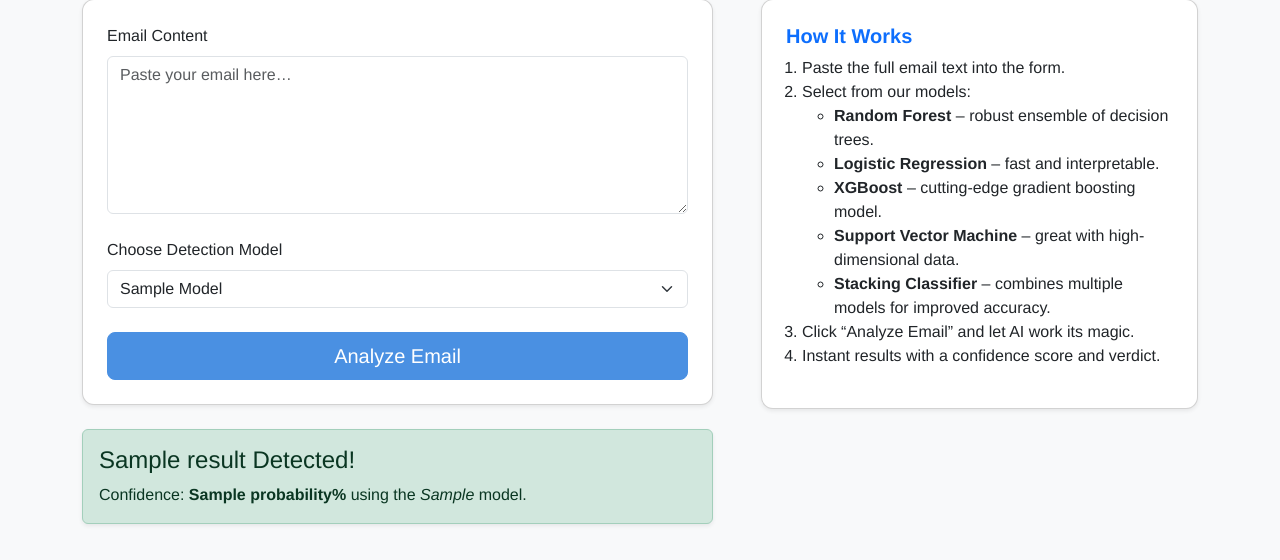
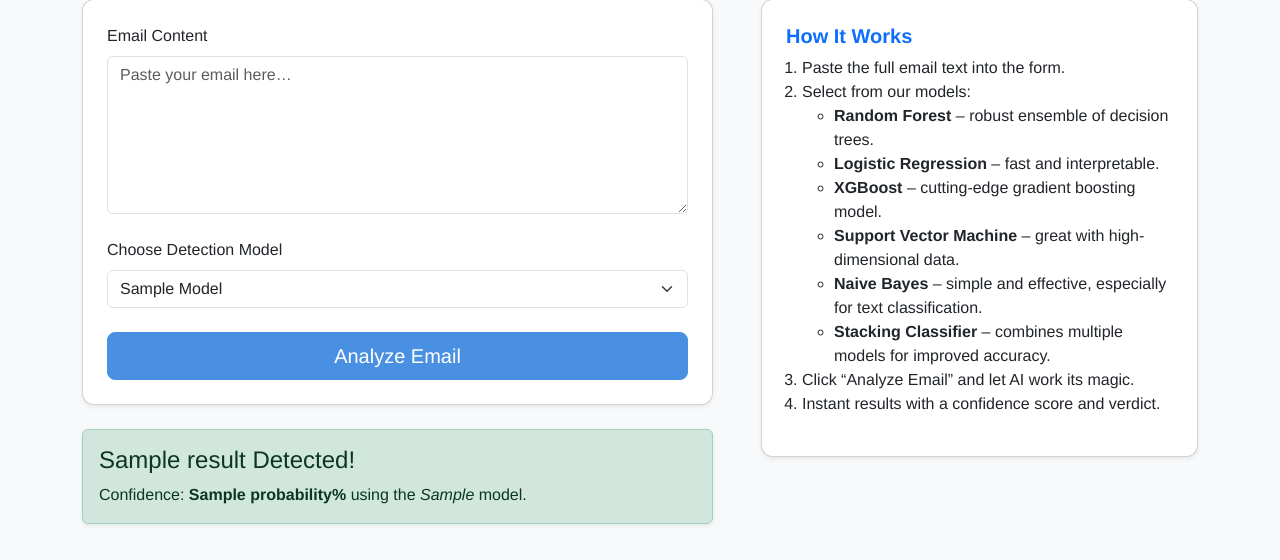
Before and after one commit to Jezter0/ML_AOL, a Flask app: template templates/index.html in a window 1280 px wide. Shown: the part 258-818 px from the top of the page. Run offline with Flask 3, Linux system fonts and the light colour scheme; the template is opened without the code that fills it: most values are stand-ins (such as "Sample title", 1, 10 or a date in 2020); parts of the project's set-up code (start-up, migrations or seed data) failed here and were passed over.

Commit message:
Addded naive bayes

```diff
--- a/app.py
+++ b/app.py
@@ -17,6 +17,7 @@ models = {
     'xgboost': joblib.load(os.path.join(MODELS_DIR, 'xgboost_model.pkl')),
     'svc': joblib.load(os.path.join(MODELS_DIR, 'svc_model.pkl')),
     'stacking': joblib.load(os.path.join(MODELS_DIR, 'stacking_classifier_model.pkl')),
+    'naive_bayes': joblib.load(os.path.join(MODELS_DIR, 'naivebayes_model.pkl'))
 }
 
 vectorizer = joblib.load(os.path.join(MODELS_DIR, 'tfidf_vectorizer.pkl'))
--- a/templates/index.html
+++ b/templates/index.html
@@ -77,6 +77,7 @@
               <li><strong>Logistic Regression</strong> – fast and interpretable.</li>
               <li><strong>XGBoost</strong> – cutting-edge gradient boosting model.</li>
               <li><strong>Support Vector Machine</strong> – great with high-dimensional data.</li>
+              <li><strong>Naive Bayes</strong> – simple and effective, especially for text classification.</li>
               <li><strong>Stacking Classifier</strong> – combines multiple models for improved accuracy.</li>
             </ul>
             <li>Click “Analyze Email” and let AI work its magic.</li>
```
Also changed, not shown: 3 other files.
